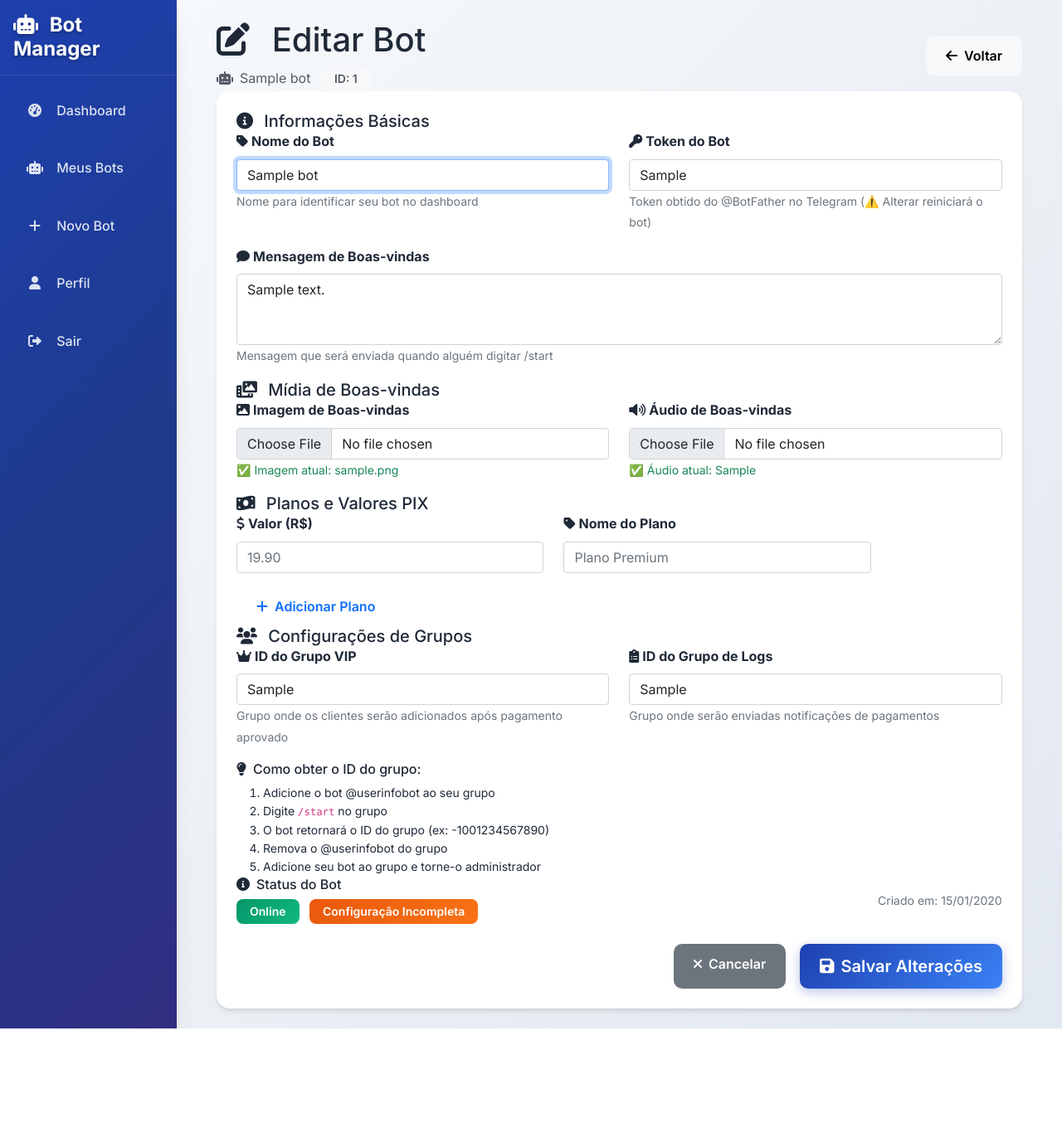
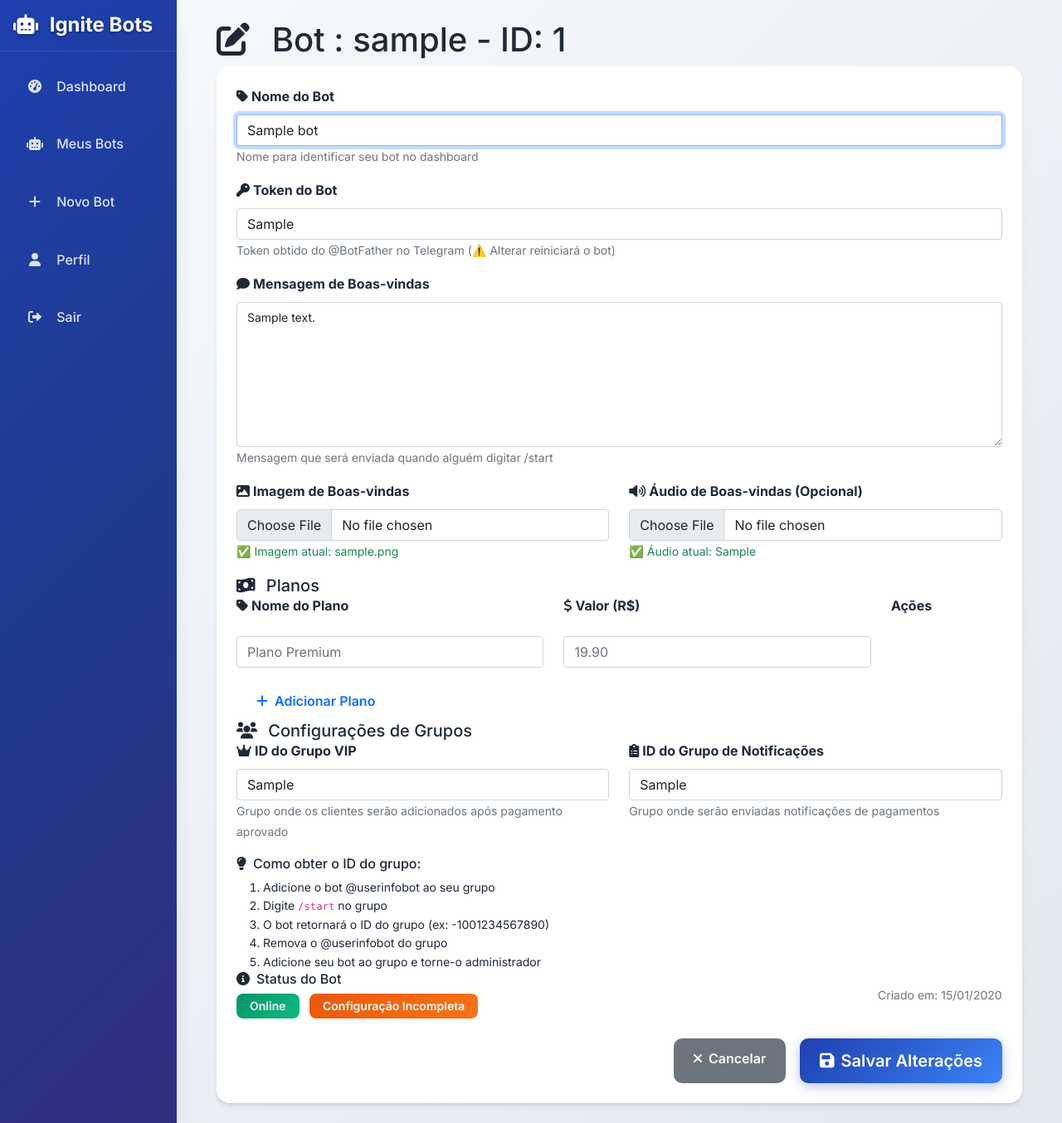
Before and after one commit to FernandoJMartins/BotManager, a Flask app: page /bots/edit/1 in a window 1280 px wide. Shown: the whole page at 83% size. Before the commit the page ends 1240 px from the top, so only its background shows below. Run offline with Flask 2, Linux system fonts and the light colour scheme; a user stored in the database is signed in; tables that the repository leaves empty hold one stand-in row (values such as "Sample post").

Commit message:
style: clean style edit bot

```diff
--- a/src/templates/base.html
+++ b/src/templates/base.html
@@ -598,7 +598,7 @@
           <div class="p-3">
             <h4 class="text-white">
               <i class="fas fa-robot me-2"></i>
-              Bot Manager
+              Ignite Bots
             </h4>
           </div>
           <ul class="nav flex-column px-3">
--- a/src/templates/bots/edit.html
+++ b/src/templates/bots/edit.html
@@ -103,19 +103,8 @@ Telegram Bot Manager{% endblock %} {% block head %}
       <div>
         <h1 class="mb-2">
           <i class="fas fa-edit me-3"></i>
-          Editar Bot
+          Bot : {{bot.bot_username}} - ID: {{bot.id}}
         </h1>
-        <p class="mb-0 opacity-75">
-          <i class="fas fa-robot me-2"></i>{{ bot.bot_name }}
-          <span class="badge bg-light text-dark ms-2 px-3 py-2">
-            ID: {{ bot.id }}
-          </span>
-        </p>
-      </div>
-      <div class="d-flex gap-2">
-        <a href="{{ url_for('bots.list_bots') }}" class="btn btn-light">
-          <i class="fas fa-arrow-left me-2"></i>Voltar
-        </a>
       </div>
     </div>
   </div>
@@ -127,22 +116,14 @@ Telegram Bot Manager{% endblock %} {% block head %}
       <form method="POST" enctype="multipart/form-data">
         <!-- Seção: Informações Básicas -->
         <div class="form-section">
-          <div class="section-header">
-            <h5 class="mb-0">
-              <i class="fas fa-info-circle me-2"></i>
-              Informações Básicas
-            </h5>
-          </div>
-
-          <div class="row">
-            <div class="col-md-6">
+          <!-- Nome do Bot - Largura Total -->
           <div class="mb-3">
             <label for="name" class="form-label fw-bold">
               <i class="fas fa-tag me-1"></i>Nome do Bot
             </label>
             <input
               type="text"
-                  class="form-control"
+              class="form-control w-100"
               id="name"
               name="name"
               value="{{ bot.bot_name }}"
@@ -155,16 +136,15 @@ Telegram Bot Manager{% endblock %} {% block head %}
               Nome para identificar seu bot no dashboard
             </small>
           </div>
-            </div>
 
-            <div class="col-md-6">
+          <!-- Token do Bot -->
           <div class="mb-3">
             <label for="token" class="form-label fw-bold">
               <i class="fas fa-key me-1"></i>Token do Bot
             </label>
             <input
               type="text"
-                  class="form-control"
+              class="form-control w-100"
               id="token"
               name="token"
               value="{{ bot.bot_token }}"
@@ -172,11 +152,9 @@ Telegram Bot Manager{% endblock %} {% block head %}
               placeholder="123456789:AAHdqTcvCH1vGWJxfSeofSAs0K5PALDsaw"
             />
             <small class="form-text text-muted">
-                  Token obtido do @BotFather no Telegram (⚠️ Alterar reiniciará
-                  o bot)
+              Token obtido do @BotFather no Telegram (⚠️ Alterar reiniciará o
+              bot)
             </small>
-              </div>
-            </div>
           </div>
 
           <div class="mb-3">
@@ -187,7 +165,13 @@ Telegram Bot Manager{% endblock %} {% block head %}
               class="form-control"
               id="welcome_message"
               name="welcome_message"
-              rows="3"
+              rows="8"
+              style="
+                min-height: 100px;
+                font-size: 14px;
+                line-height: 1.4;
+                padding: 8px 12px;
+              "
               placeholder="Olá! Bem-vindo ao meu bot! Escolha um valor abaixo para fazer seu PIX:"
             >
 {{ bot.welcome_message or '' }}</textarea
@@ -200,13 +184,6 @@ Telegram Bot Manager{% endblock %} {% block head %}
 
         <!-- Seção: Mídia de Boas-vindas -->
         <div class="form-section">
-          <div class="section-header">
-            <h5 class="mb-0">
-              <i class="fas fa-photo-video me-2"></i>
-              Mídia de Boas-vindas
-            </h5>
-          </div>
-
           <div class="row">
             <div class="col-md-6">
               <div class="mb-3">
@@ -236,6 +213,7 @@ Telegram Bot Manager{% endblock %} {% block head %}
               <div class="mb-3">
                 <label for="welcome_audio" class="form-label fw-bold">
                   <i class="fas fa-volume-up me-1"></i>Áudio de Boas-vindas
+                  (Opcional)
                 </label>
                 <input
                   type="file"
@@ -263,8 +241,25 @@ Telegram Bot Manager{% endblock %} {% block head %}
           <div class="section-header">
             <h5 class="mb-0">
               <i class="fas fa-money-bill-wave me-2"></i>
-              Planos e Valores PIX
+              Planos
             </h5>
+          </div>
+
+          <!-- Cabeçalho dos campos (apenas uma vez) -->
+          <div class="row mb-3">
+            <div class="col-md-5">
+              <label class="form-label fw-bold">
+                <i class="fas fa-tag me-1"></i>Nome do Plano
+              </label>
+            </div>
+            <div class="col-md-5">
+              <label class="form-label fw-bold">
+                <i class="fas fa-dollar-sign me-1"></i>Valor (R$)
+              </label>
+            </div>
+            <div class="col-md-2">
+              <label class="form-label fw-bold">Ações</label>
+            </div>
           </div>
 
           <div id="plans-container">
@@ -275,23 +270,6 @@ Telegram Bot Manager{% endblock %} {% block head %}
             <div class="value-input-group">
               <div class="row align-items-center">
                 <div class="col-md-5">
-                  <label class="form-label fw-bold">
-                    <i class="fas fa-dollar-sign me-1"></i>Valor (R$)
-                  </label>
-                  <input
-                    type="number"
-                    class="form-control"
-                    name="pix_values[]"
-                    value="{{ current_values[i] if i < current_values|length else '' }}"
-                    placeholder="19.90"
-                    step="0.01"
-                    min="0.01"
-                  />
-                </div>
-                <div class="col-md-5">
-                  <label class="form-label fw-bold">
-                    <i class="fas fa-tag me-1"></i>Nome do Plano
-                  </label>
                   <input
                     type="text"
                     class="form-control"
@@ -299,6 +277,17 @@ Telegram Bot Manager{% endblock %} {% block head %}
                     value="{{ current_names[i] if i < current_names|length else '' }}"
                     placeholder="Plano Premium"
                     maxlength="50"
+                  />
+                </div>
+                <div class="col-md-5">
+                  <input
+                    type="number"
+                    class="form-control"
+                    name="pix_values[]"
+                    value="{{ current_values[i] if i < current_values|length else '' }}"
+                    placeholder="19.90"
+                    step="1.00"
+                    min="1"
                   />
                 </div>
                 <div class="col-md-2">
@@ -319,9 +308,15 @@ Telegram Bot Manager{% endblock %} {% block head %}
             <div class="value-input-group">
               <div class="row align-items-center">
                 <div class="col-md-5">
-                  <label class="form-label fw-bold">
-                    <i class="fas fa-dollar-sign me-1"></i>Valor (R$)
-                  </label>
+                  <input
+                    type="text"
+                    class="form-control"
+                    name="plan_names[]"
+                    placeholder="Plano Premium"
+                    maxlength="50"
+                  />
+                </div>
+                <div class="col-md-5">
                   <input
                     type="number"
                     class="form-control"
@@ -329,18 +324,6 @@ Telegram Bot Manager{% endblock %} {% block head %}
                     placeholder="19.90"
                     step="0.01"
                     min="0.01"
-                  />
-                </div>
-                <div class="col-md-5">
-                  <label class="form-label fw-bold">
-                    <i class="fas fa-tag me-1"></i>Nome do Plano
-                  </label>
-                  <input
-                    type="text"
-                    class="form-control"
-                    name="plan_names[]"
-                    placeholder="Plano Premium"
-                    maxlength="50"
                   />
                 </div>
                 <div class="col-md-2"></div>
@@ -393,7 +376,8 @@ Telegram Bot Manager{% endblock %} {% block head %}
             <div class="col-md-6">
               <div class="mb-3">
                 <label for="id_logs" class="form-label fw-bold">
-                  <i class="fas fa-clipboard-list me-1"></i>ID do Grupo de Logs
+                  <i class="fas fa-clipboard-list me-1"></i>ID do Grupo de
+                  Notificações
                 </label>
                 <input
                   type="text"
@@ -485,28 +469,22 @@ Telegram Bot Manager{% endblock %} {% block head %}
     newPlan.innerHTML = `
     <div class="row align-items-center">
       <div class="col-md-5">
-        <label class="form-label fw-bold">
-          <i class="fas fa-dollar-sign me-1"></i>Valor (R$)
-        </label>
-        <input
-          type="number"
-          class="form-control"
-          name="pix_values[]"
-          placeholder="19.90"
-          step="0.01"
-          min="0.01"
-        />
-      </div>
-      <div class="col-md-5">
-        <label class="form-label fw-bold">
-          <i class="fas fa-tag me-1"></i>Nome do Plano
-        </label>
         <input
           type="text"
           class="form-control"
           name="plan_names[]"
           placeholder="Plano Premium"
           maxlength="50"
+        />
+      </div>
+      <div class="col-md-5">
+        <input
+          type="number"
+          class="form-control"
+          name="pix_values[]"
+          placeholder="19.90"
+          step="1.00"
+          min="1"
         />
       </div>
       <div class="col-md-2">
--- a/src/templates/dashboard.html
+++ b/src/templates/dashboard.html
@@ -153,8 +153,7 @@ endblock %} {% block head %}
                       href="{{ url_for('bots.payment_status', bot_id=bot.id) }}"
                       class="btn btn-sm btn-outline-warning"
                     >
-                      <i class="fas fa-credit-card me-1"></i>
-                      Pagar
+                      Ativar
                     </a>
                     {% endif %}
                   </td>
```
Also changed, not shown: src/templates/bots/list.html (+4 -4 lines). Lines whose indentation alone changed are shown as unchanged.
